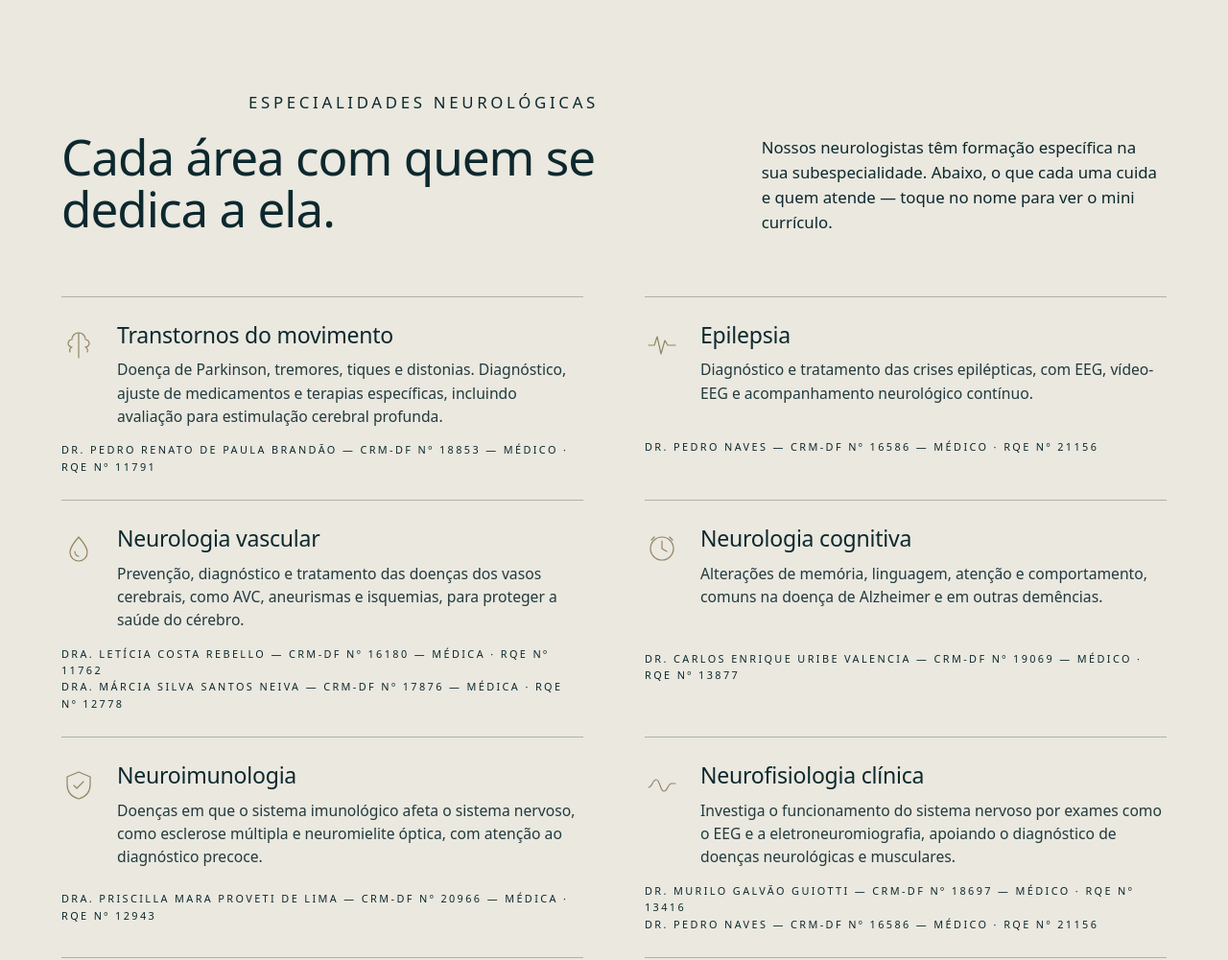
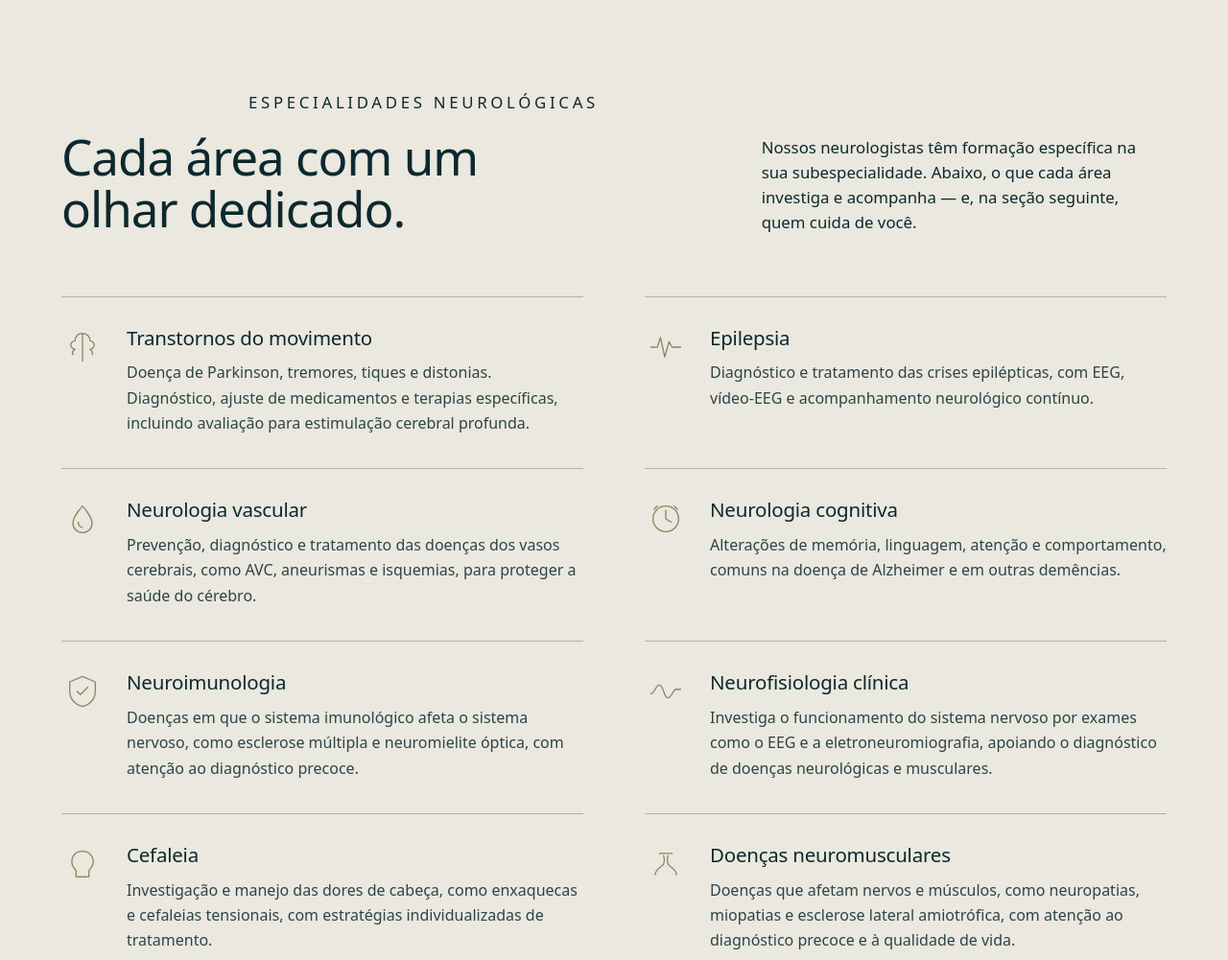
Before and after one commit to pedrobrandao-neurologia/eixoneuro, a website: page index.html in a window 1280 px wide. Shown: the part 1440-2441 px from the top of the page at 96% size. Drawn offline with Linux system fonts and the light colour scheme.

Commit message:
Refina tipografia da seção de especialidades e remove a citação de médicos (#9)
- Seção "Especialidades neurológicas" da home passa a mostrar apenas a
  área e a descrição — a identificação dos médicos (nome, CRM, RQE) fica
  concentrada na seção Equipe e nos mini currículos
- Tipografia e alinhamento da lista: coluna fixa de 44px para os ícones
  (40px, alinhados ao título), títulos com escala fluida e melhor
  entrelinha, descrições em 1rem/1,65 com medida de 52ch, respiro maior
  entre as fileiras e colunas
- Linha "quem" e botão "ver mini currículo" (outras especialidades)
  alinhados à coluna de texto
- Título da seção ajustado ("Cada área com um olhar dedicado.") e
  introdução apontando para a seção Equipe


Claude-Session: https://claude.ai/code/session_01J8dqCvxGa4tCZvypn6ayrV

Co-authored-by: Claude <noreply@anthropic.com>

```diff
--- a/css/estilo.css
+++ b/css/estilo.css
@@ -234,15 +234,19 @@ p{max-width:62ch}
 @media (max-width:860px){.cabecalho-secao{grid-template-columns:1fr}.cabecalho-secao p{justify-self:start}}
 
 /* ---------- lista de especialidades / serviços ---------- */
-.lista-esp{display:grid;grid-template-columns:repeat(2,1fr);column-gap:64px}
-.lista-esp li{border-top:1px solid var(--linha);padding:26px 0 30px;display:grid;grid-template-columns:auto 1fr;gap:14px 22px;align-items:start}
-.lista-esp .quem{grid-column:1/-1;margin-bottom:-4px;font-size:.68rem}
-.lista-esp h3{margin-bottom:10px}
-.lista-esp p{font-size:.98rem;opacity:.9}
-.lista-esp .icone{width:36px;height:36px;color:var(--ocre);flex:none;margin-top:6px}
+.lista-esp{display:grid;grid-template-columns:repeat(2,1fr);column-gap:clamp(40px,5vw,72px)}
+.lista-esp li{
+  border-top:1px solid var(--linha);
+  padding:30px 0 34px;
+  display:grid;grid-template-columns:44px 1fr;gap:12px 24px;align-items:start;
+}
+.lista-esp .quem{grid-column:2;margin-top:2px;font-size:.68rem;line-height:1.9;letter-spacing:.14em}
+.lista-esp h3{margin-bottom:10px;font-size:clamp(1.2rem,1.6vw,1.45rem);letter-spacing:-.01em;line-height:1.25}
+.lista-esp p{font-size:1rem;line-height:1.65;opacity:.85;max-width:52ch}
+.lista-esp .icone{width:40px;height:40px;color:var(--ocre);flex:none;margin-top:2px;justify-self:center}
 .lista-esp .icone svg{width:100%;height:100%;fill:none;stroke:currentColor;stroke-width:1.2;stroke-linecap:round;stroke-linejoin:round}
 .lista-esp .ver-cv{
-  grid-column:1/-1;justify-self:start;margin-top:-2px;
+  grid-column:2;justify-self:start;margin-top:2px;
   font-family:var(--f-legenda);font-stretch:125%;font-weight:500;
   font-size:.66rem;letter-spacing:.16em;text-transform:uppercase;
   border-bottom:1px solid currentColor;padding-bottom:2px;
--- a/index.html
+++ b/index.html
@@ -75,9 +75,9 @@
       <div class="cabecalho-secao">
         <div>
           <p class="legenda">Especialidades neurológicas</p>
-          <h2 id="titulo-especialidades">Cada área com quem se dedica a ela.</h2>
+          <h2 id="titulo-especialidades">Cada área com um olhar dedicado.</h2>
         </div>
-        <p>Nossos neurologistas têm formação específica na sua subespecialidade. Abaixo, o que cada uma cuida e quem atende — toque no nome para ver o mini currículo.</p>
+        <p>Nossos neurologistas têm formação específica na sua subespecialidade. Abaixo, o que cada área investiga e acompanha — e, na seção seguinte, quem cuida de você.</p>
       </div>
       <ul class="lista-esp" id="lista-especialidades"></ul>
     </div>
--- a/js/inicio.js
+++ b/js/inicio.js
@@ -23,25 +23,15 @@
       '<span class="legenda">' + E.esc(horario) + '</span>';
   }
 
-  /* Especialidades neurológicas: descrição + quem atende (link para o
-     mini currículo). Cada médico citado leva CRM + RQE via medicos.json. */
-  function montarEspecialidades(especialidades, medicos) {
+  /* Especialidades neurológicas: só a área e a descrição — a
+     identificação dos médicos (CRM/RQE) fica na seção Equipe. */
+  function montarEspecialidades(especialidades) {
     var alvo = document.getElementById('lista-especialidades');
     if (!alvo) { return; }
-    var porId = {};
-    medicos.forEach(function (m) { porId[m.id] = m; });
     alvo.innerHTML = especialidades.map(function (esp) {
-      var quem = (esp.medicos || []).map(function (id) {
-        var m = porId[id];
-        if (!m) { return E.esc(id); }
-        return '<a href="equipe.html#medico=' + E.esc(m.id) + '">' + E.esc(m.nome) + '</a>' +
-          ' — ' + E.linhaRegistro(m) +
-          (m.rqe ? ' · RQE nº ' + E.esc(m.rqe) : '');
-      }).join('<br>');
       return '<li id="esp-' + E.esc(esp.id) + '">' +
         window.EIXO_ICONES.icone(esp.icone) +
         '<div><h3>' + E.esc(esp.nome) + '</h3><p>' + E.esc(esp.descricao) + '</p></div>' +
-        '<span class="quem legenda">' + quem + '</span>' +
         '</li>';
     }).join('');
   }
@@ -105,7 +95,7 @@
       E.carregarJSON('data/especialidades.json'),
       E.carregarJSON('data/blog-indice.json')
     ]).then(function (dados) {
-      montarEspecialidades(dados[1], dados[0]);
+      montarEspecialidades(dados[1]);
       montarPostsRecentes(dados[2], dados[0]);
       montarJsonLd(clinica, dados[0]);
     }).catch(function (erro) { console.error(erro); });
```
